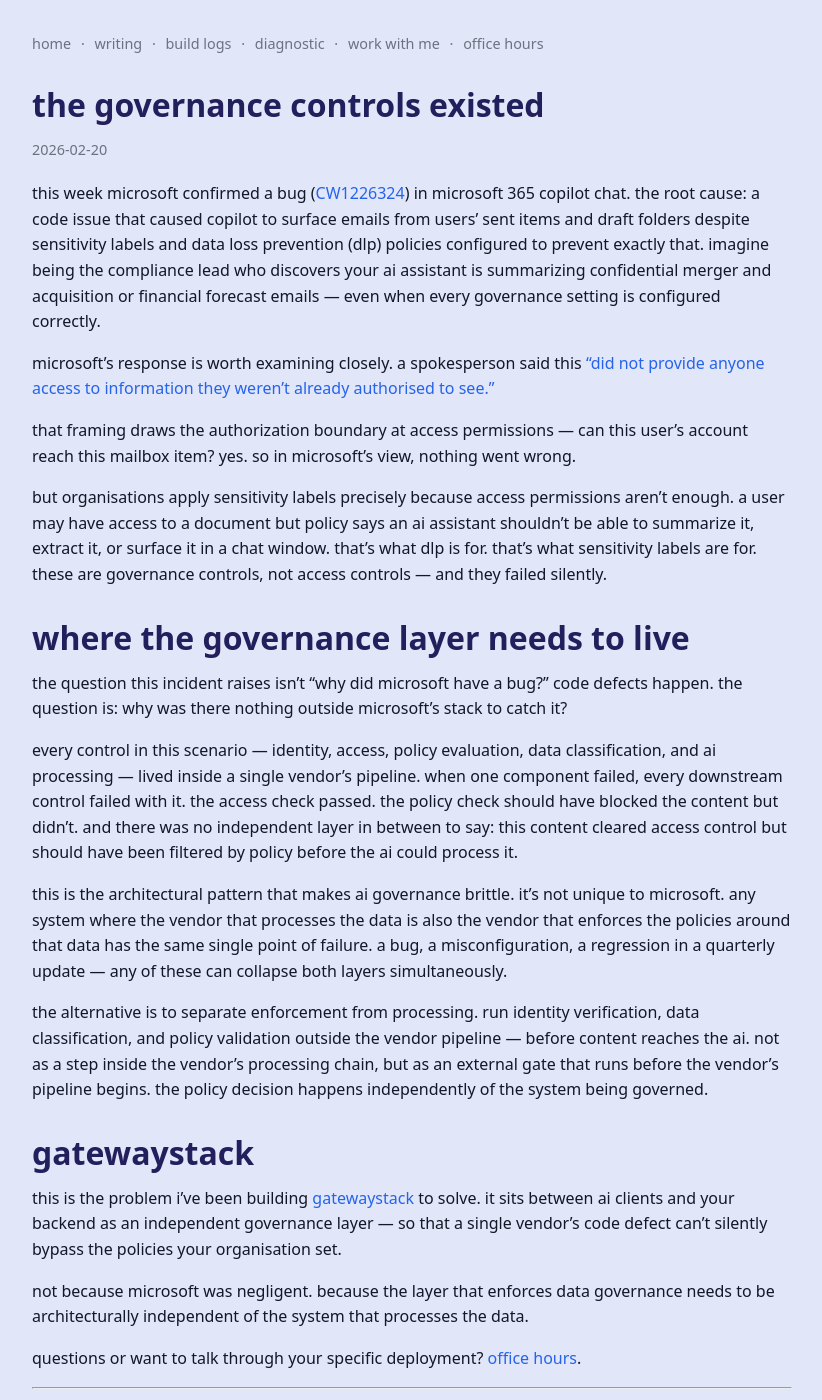
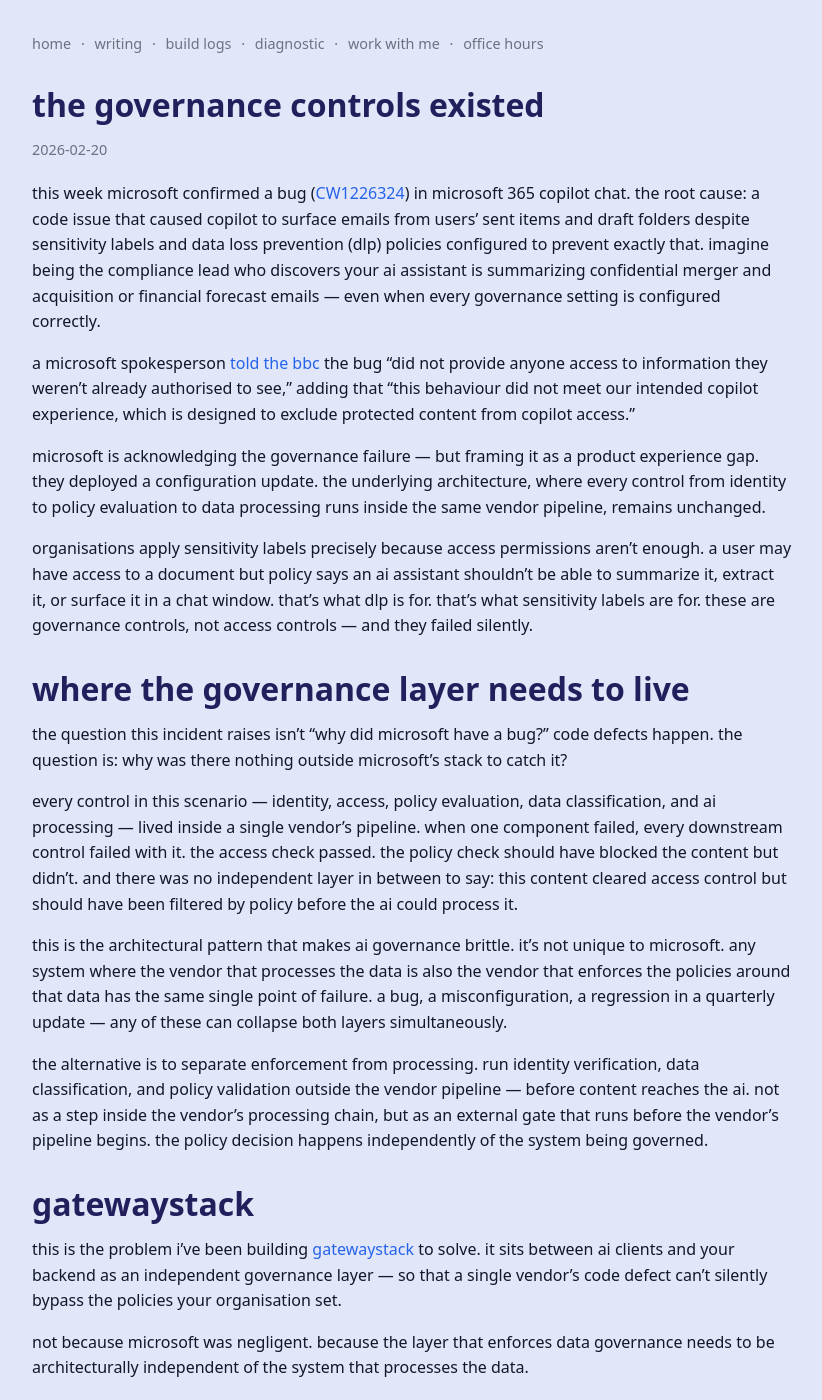
Before and after one commit to davidcrowe/reducibl.com, a Jekyll site: the page built from _posts/2026-02-20-copilot-governance-gap.md, in a window 1280 px wide and 1400 px high. Shown: the whole window, without its empty margins (228-1050 px from the left). Built offline with Jekyll 4.4.1, drawn with Linux system fonts in a browser that asks for light colours; some of the changed text lies outside the part shown.

Commit message:
fix microsoft quote: full response, bbc source, add bbc to references

```diff
--- a/_posts/2026-02-20-copilot-governance-gap.md
+++ b/_posts/2026-02-20-copilot-governance-gap.md
@@ -8,11 +8,11 @@ image: /assets/copilot-blog-header.png
 
 this week microsoft confirmed a bug ([CW1226324](https://www.theregister.com/2026/02/18/microsoft_copilot_data_loss_prevention)) in microsoft 365 copilot chat. the root cause: a code issue that caused copilot to surface emails from users' sent items and draft folders despite sensitivity labels and data loss prevention (dlp) policies configured to prevent exactly that. imagine being the compliance lead who discovers your ai assistant is summarizing confidential merger and acquisition or financial forecast emails — even when every governance setting is configured correctly.
 
-microsoft's response is worth examining closely. a spokesperson said this ["did not provide anyone access to information they weren't already authorised to see."](https://cybersecuritynews.com/microsoft-365-copilot-bug/)
+a microsoft spokesperson [told the bbc](https://www.bbc.com/news/articles/c8jxevd8mdyo) the bug "did not provide anyone access to information they weren't already authorised to see," adding that "this behaviour did not meet our intended copilot experience, which is designed to exclude protected content from copilot access."
 
-that framing draws the authorization boundary at access permissions — can this user's account reach this mailbox item? yes. so in microsoft's view, nothing went wrong.
+microsoft is acknowledging the governance failure — but framing it as a product experience gap. they deployed a configuration update. the underlying architecture, where every control from identity to policy evaluation to data processing runs inside the same vendor pipeline, remains unchanged.
 
-but organisations apply sensitivity labels precisely because access permissions aren't enough. a user may have access to a document but policy says an ai assistant shouldn't be able to summarize it, extract it, or surface it in a chat window. that's what dlp is for. that's what sensitivity labels are for. these are governance controls, not access controls — and they failed silently.
+organisations apply sensitivity labels precisely because access permissions aren't enough. a user may have access to a document but policy says an ai assistant shouldn't be able to summarize it, extract it, or surface it in a chat window. that's what dlp is for. that's what sensitivity labels are for. these are governance controls, not access controls — and they failed silently.
 
 ## where the governance layer needs to live
 
@@ -36,6 +36,7 @@ questions or want to talk through your specific deployment? [office hours](/buil
 
 ## references
 
+- [microsoft copilot exposed confidential data despite security policies](https://www.bbc.com/news/articles/c8jxevd8mdyo) — bbc
 - [copilot chat bug bypasses dlp on 'confidential' email](https://www.theregister.com/2026/02/18/microsoft_copilot_data_loss_prevention) — the register
 - [microsoft 365 copilot flaw allows ai assistant to summarize sensitive emails](https://cybersecuritynews.com/microsoft-365-copilot-bug/) — cybersecurity news
 - [microsoft 365 copilot vulnerability exposes sensitive emails to ai summarization](https://cyberpress.org/microsoft-365-copilot-vulnerability-exposes-sensitive-emails-to-ai-summarization/) — cyberpress
```
